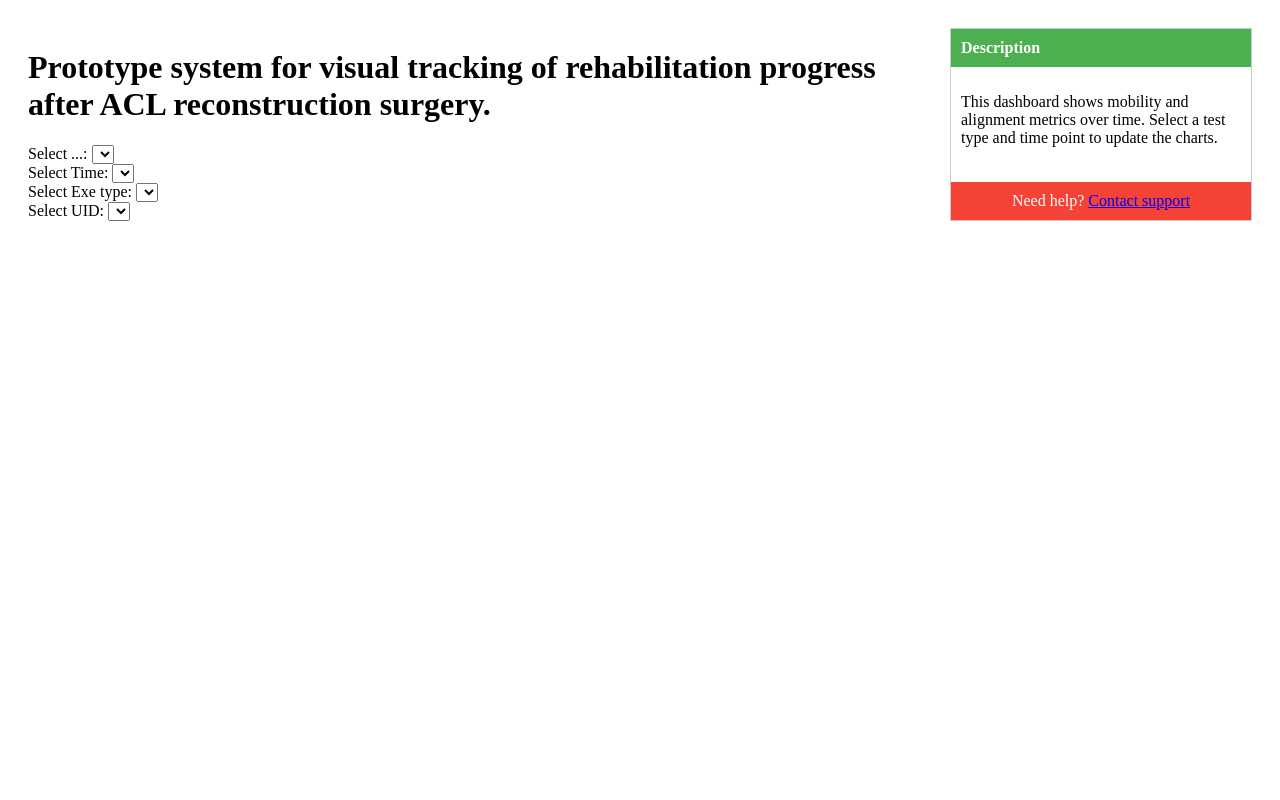
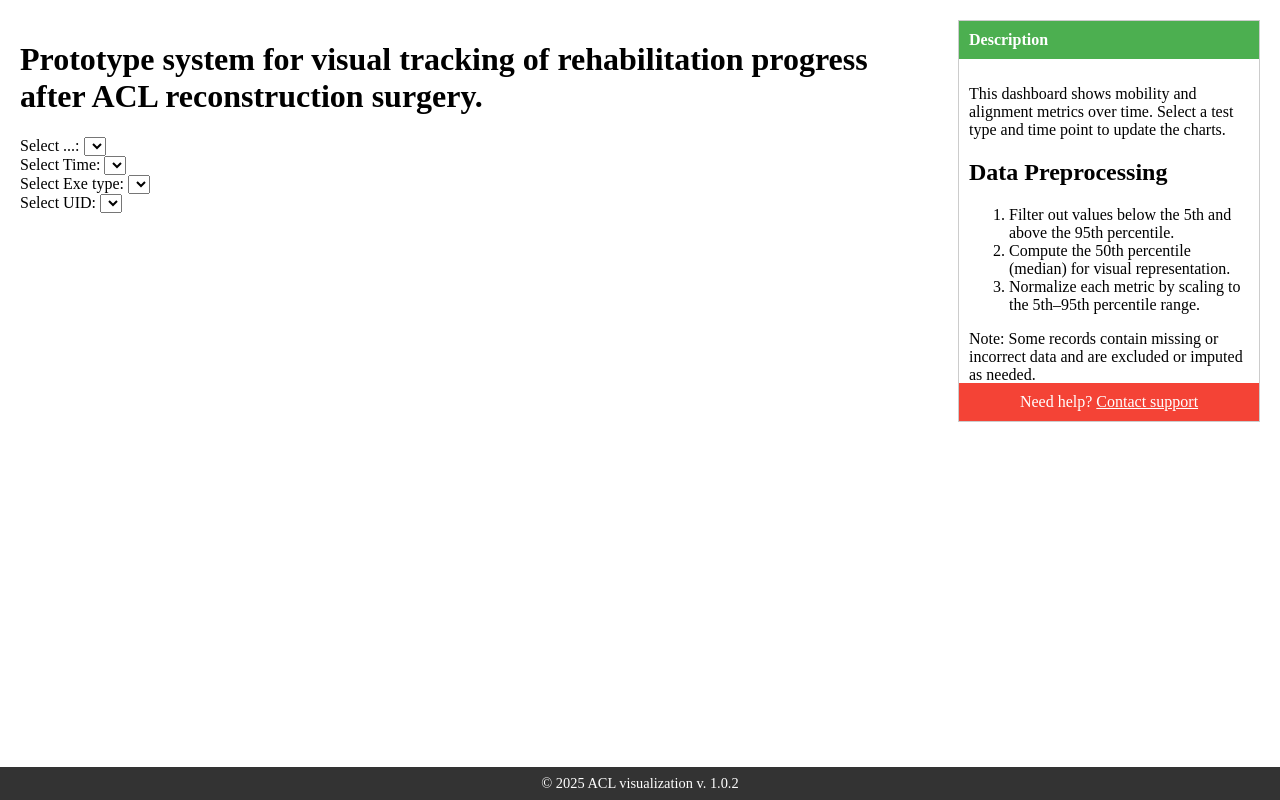
Before and after one commit to MaksimKS81/Flask_test_app, a Flask app: page / in a window 1280 px wide. Run offline with Flask 3, Linux system fonts and the light colour scheme; the visitor is signed in with stand-in values (Sample User, id 1); data that the repository does not hold is empty; parts of the project's set-up code (start-up, migrations or seed data) failed here and were passed over; some libraries are stand-ins or nearby versions.

Commit message:
add visuals and changed the size of spider chart

```diff
--- a/app.py
+++ b/app.py
@@ -162,8 +162,8 @@ def func_plot(uid,
                 temp_ch_list,
                 type_of_test = 'unilateral_squat',
                 ch_type = 'mobility',
-                width=600,
-                height=600):
+                width=500,
+                height=500):
 #-------- data preprocessing ----------------
 
     global uid_list
@@ -478,7 +478,7 @@ def get_chart_data():
     if cache_key in chart_cache:
         chart_data = chart_cache[cache_key]
     else:
-        chart_data = func_plot(uid, time_v, temp_ch_list, exe_type, width=1000, height=1000)
+        chart_data = func_plot(uid, time_v, temp_ch_list, exe_type, width=800, height=800)
         chart_cache[cache_key] = chart_data
 
     # Return cached results for both charts
--- a/templates/home.html
+++ b/templates/home.html
@@ -5,14 +5,22 @@
     <title>Home</title>
     <script src="https://cdn.plot.ly/plotly-latest.min.js"></script>
     <style>
+        html, body {
+          height: 100%;
+          margin: 0;
+          display: flex;
+          flex-direction: column;
+        }
         /* Container for main content + sidebar */
         .container {
+          flex: 1;           /* take up all available space */
           display: flex;
         }
         /* Main chart area */
         .main-content {
           flex: 1;
           padding: 20px;
+          overflow: auto;
         }
         /* Sidebar info box */
         .info-box {
@@ -21,6 +29,7 @@
           border: 1px solid #ccc;
           display: flex;
           flex-direction: column;
+          height: 50vh;        /* limit vertical size to half the viewport */
         }
         .info-header {
           background-color: #4CAF50;   /* green */
@@ -31,12 +40,25 @@
         .info-body {
           flex: 1;
           padding: 10px;
+          overflow: auto;
         }
         .info-footer {
           background-color: #f44336;   /* red */
           color: white;
           padding: 10px;
           text-align: center;
+        }
+        /* page footer */
+        .page-footer {
+          position: fixed;
+          bottom: 0;
+          left: 0;
+          width: 100%;
+          background: #333;
+          color: #fff;
+          text-align: center;
+          padding: 8px 0;
+          font-size: 0.9em;
         }
 
         #charts-container {
@@ -90,12 +112,27 @@
           This dashboard shows mobility and alignment metrics over time.
           Select a test type and time point to update the charts.
         </p>
+        <h2>Data Preprocessing</h2>
+        <ol>
+          <li>Filter out values below the 5th and above the 95th percentile.</li>
+          <li>Compute the 50th percentile (median) for visual representation.</li>
+          <li>Normalize each metric by scaling to the 5th–95th percentile range.</li>
+        </ol>
+        <p>
+          Note: Some records contain missing or incorrect data and are excluded or imputed as needed.
+        </p>
       </div>
       <div class="info-footer">
-          Need help? <a href="mailto:mkrivolapov@darimotion.com">Contact support</a>
+          Need help? <a href="mailto:mkrivolapov@darimotion.com" style="color:#fff; text-decoration:underline;">
+          Contact support</a>
       </div>
     </div>
   </div>
+
+  <!-- Page‐level footer always visible -->
+  <footer class="page-footer">
+    © 2025 ACL visualization v. 1.0.2
+  </footer>
 
   <script>
 const dropdown1 = document.getElementById("dropdown1");
```
